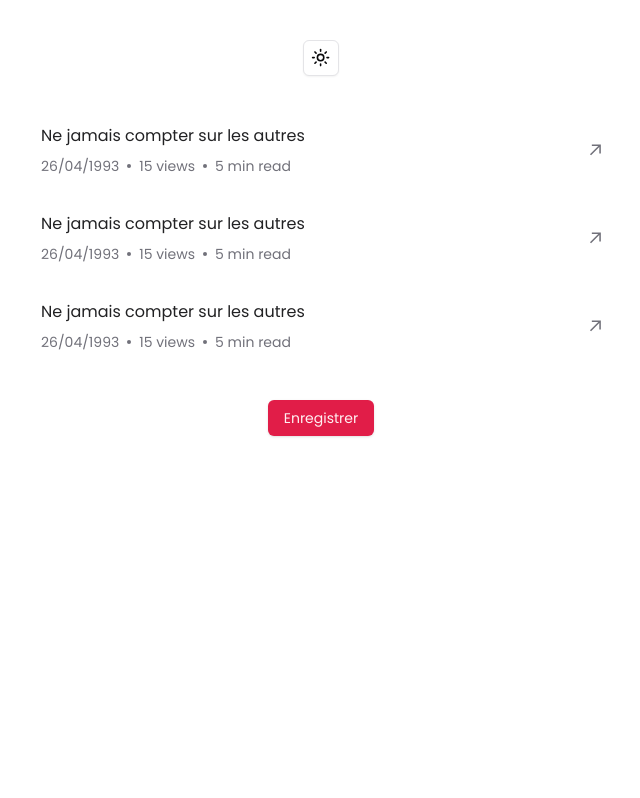
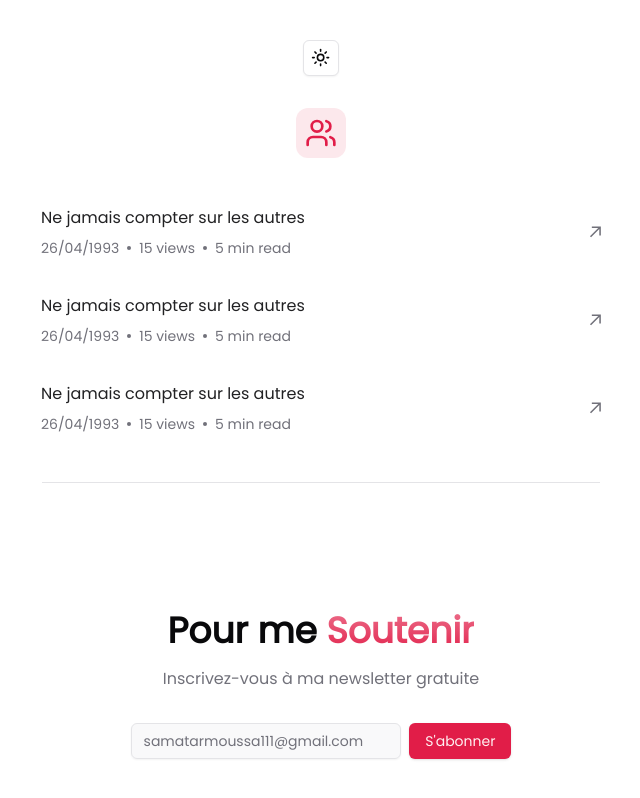
Before and after one commit to samatarmoussa111/blog-convex, a Next.js app: page / in a window 1280 px wide. Shown: the top 798 px of the page, without its empty margins (319-959 px from the left). Built offline with nearby package versions, Linux system fonts and the light colour scheme.

Commit message:
Add Newsletter & Icon components

```diff
--- a/app/page.tsx
+++ b/app/page.tsx
@@ -1,19 +1,20 @@
 import PostCard from "@/components/cards/post-card";
+import Icon from "@/components/icon/icon";
+import { Newsletter } from "@/components/newsletter/newsletter";
 import { ModeToggle } from "@/components/theme/mode-toggle";
-import { Button } from "@/components/ui/button";
-import Typography from "@/components/ui/typography";
-import { ArrowRight } from "lucide-react";
+import { Users } from "lucide-react";
 
 export default function Home() {
   return (
     <>
       <ModeToggle />
+      <Icon iconName={Users} />
       <div className="w-full grid grid-cols-1 gap-6 md:gap-1 md:px-2">
         <PostCard />
         <PostCard />
         <PostCard />
       </div>
-      <Button>Enregistrer</Button>
+      <Newsletter />
     </>
   );
 }
--- /dev/null
+++ b/components/icon/icon.tsx
@@ -0,0 +1,23 @@
+import { cn } from "@/lib/utils";
+import { LucideIcon } from "lucide-react";
+import React from "react";
+
+interface Props {
+  className?: string;
+  iconName: LucideIcon;
+}
+
+const Icon = ({ className, iconName: IconName }: Props) => {
+  return (
+    <div
+      className={cn(
+        "w-[50px] h-[50px] flex items-center justify-center bg-primary/10 p-1 rounded-xl",
+        className
+      )}
+    >
+      <IconName className="h-8 w-8 text-primary" />
+    </div>
+  );
+};
+
+export default Icon;
--- /dev/null
+++ b/components/newsletter/newsletter.tsx
@@ -0,0 +1,43 @@
+"use client";
+
+import { Button } from "../ui/button";
+import { Input } from "../ui/input";
+
+export const Newsletter = () => {
+  const handleSubmit = (e: any) => {
+    e.preventDefault();
+    console.log("Subscribed!");
+  };
+
+  return (
+    <section id="newsletter" className="w-full">
+      <hr className="w-11/12 mx-auto" />
+
+      <div className="container py-24 sm:py-32">
+        <h3 className="text-center text-2xl md:text-4xl font-bold">
+          Pour me{" "}
+          <span className="bg-gradient-to-b from-primary/60 to-primary text-transparent bg-clip-text">
+            Soutenir
+          </span>
+        </h3>
+        <p className=" text-muted-foreground text-center mt-4 mb-8">
+          Inscrivez-vous à ma newsletter gratuite
+        </p>
+
+        <form
+          className="flex flex-col w-full md:flex-row md:w-[70%]  mx-auto gap-4 md:gap-2"
+          onSubmit={handleSubmit}
+        >
+          <Input
+            placeholder="samatarmoussa111@gmail.com"
+            className="bg-muted/50 dark:bg-muted/80 "
+            aria-label="email"
+          />
+          <Button>S&apos;abonner</Button>
+        </form>
+      </div>
+
+      <hr className="w-11/12 mx-auto" />
+    </section>
+  );
+};
```
